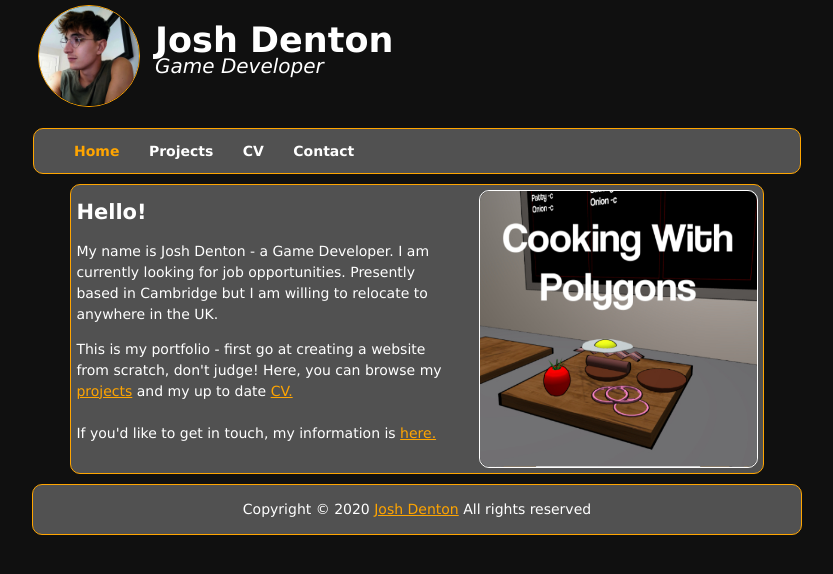
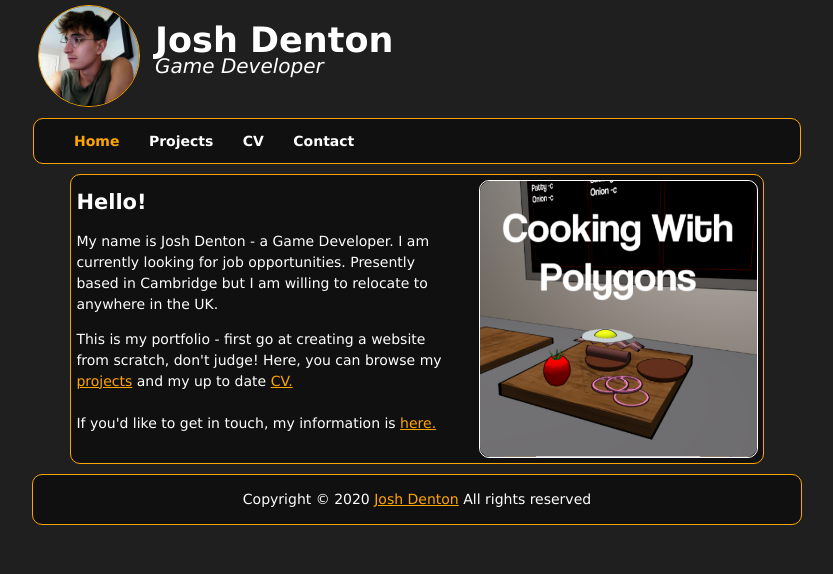
Before and after one commit to joshuadenton5/joshuadenton.github.io, a PHP site: page / in a window 1280 px wide. Shown: the top 574 px of the page, without its empty margins (223-1056 px from the left). Run offline with PHP 8.4, Linux system fonts and the light colour scheme; some libraries are stand-ins or nearby versions.

Commit message:
colour changes

```diff
--- a/css/style.css
+++ b/css/style.css
@@ -3,32 +3,38 @@
     font-size: 14px;
     line-height: 1.5em;
     margin: 0;
-    background-color: rgb(16, 16, 16);
+    background-color: rgb(31, 31, 31)
 }
 .container {
     width: 60%;
     margin: auto;
     overflow: hidden;
-    background-color: rgb(16, 16, 16);
+    background-color: rgb(31, 31, 31)
 }
 .linksContainer {
+    display:none;
+    background-color: rgb(16, 16, 16);
     overflow: hidden;
     font-size: 25px;
     width: 50%;
     margin: auto;
     margin-bottom: 10px;
-    line-height:30px;
+    line-height: 30px;
+    border: ridge;
+    border-radius: 10px;
+    border-width: medium;
+    border-color: orange;
 }
 .mainCon {
     width: 90%;
     margin: auto;
-    background-color: rgb(81, 81, 81);
+    background-color: rgb(16, 16, 16);
     border: ridge;
     border-radius: 10px;
-    border-width:thin;
+    border-width: thin;
     border-color: orange;
     overflow: hidden;
-    color:white;
+    color: white;
 }
 #logo {
     padding: 5px;
@@ -67,12 +73,7 @@
     display:none;
     float: right;
     color: white;
-    margin-top:35px;
-    border: ridge;
-    border-width: 1px;
-    border-radius: 10px;
-    border-color: orange;
-    background-color: rgb(81, 81, 81);
+    margin-top:30px;
     right:0;
     top:0;
     padding:14px 16px;
@@ -84,12 +85,7 @@
 }
 #linksMenu {
     display: none;
-    background-color: rgb(81, 81, 81);
     color: white;
-    border: ridge;
-    border-width: 1px;
-    border-color: orange;
-    border-radius: 10px;
 }
 #linksMenu ul{
     list-style:none;
@@ -117,7 +113,7 @@
     margin-top: 0px;
 }
 #navbar {
-    background-color: rgb(81, 81, 81);
+    background-color: rgb(16, 16, 16);
     border: ridge;
     border-radius: 10px;
     border-color: orange;
@@ -293,7 +289,7 @@
 
 }
 #main-footer {
-    background: rgb(81, 81, 81);
+    background: rgb(16, 16, 16);
     color: white;
     text-align: center;
     width: 60%;
--- a/headers/header.html
+++ b/headers/header.html
@@ -16,7 +16,7 @@
             <i class="fa fa-bars"></i>
         </a>
     </div>
-    <div class="linksContainer">
+    <div class="linksContainer" id="linksCon">
         <div id="linksMenu">
             <ul>
                 <li><a class="Home" href="/"><strong>Home</strong></a></li>
--- a/js/mobileNav.js
+++ b/js/mobileNav.js
@@ -1,9 +1,13 @@
 function ChangeNavState() {
+
     var e = document.getElementById("linksMenu");
-    if (e.style.display === "block") {
-        e.style = "none";
-    }
-    else {
-        e.style.display = "block";
+    var test = document.getElementById("linksCon");
+
+    var elements = [e, test];
+    for (var i = 0; i < elements.length; i++) {
+        if (elements[i].style.display === "block")
+            elements[i].style.display = "none";
+        else
+            elements[i].style.display = "block";
     }
 }
```
